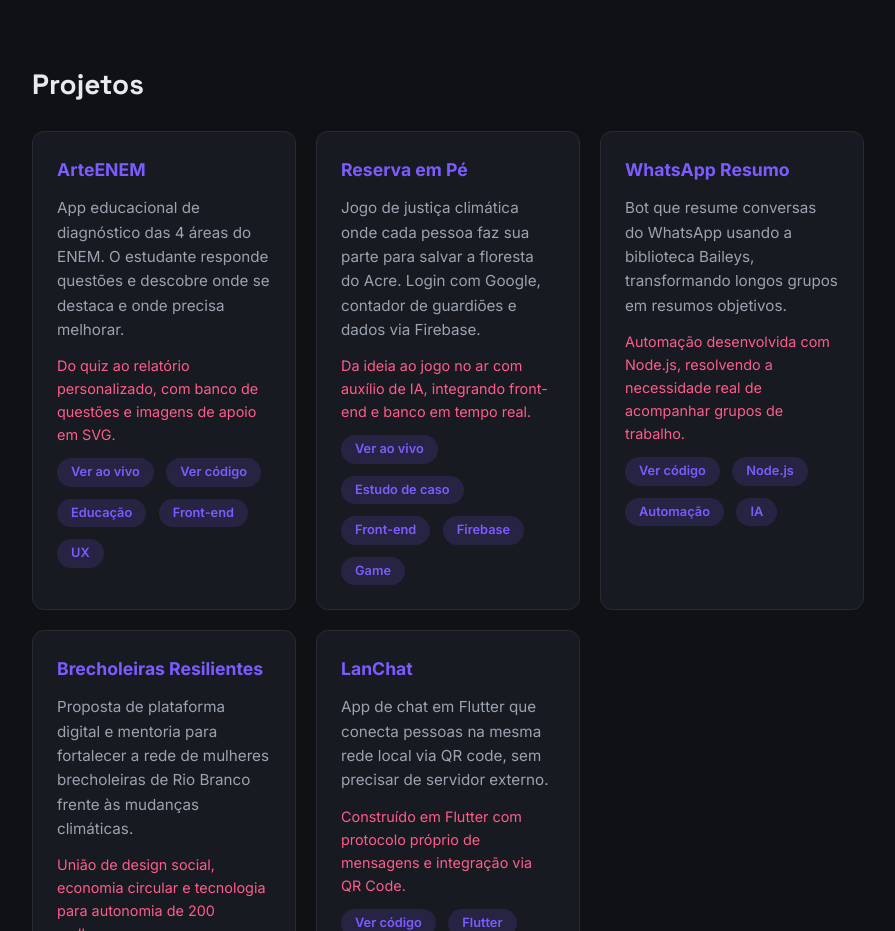
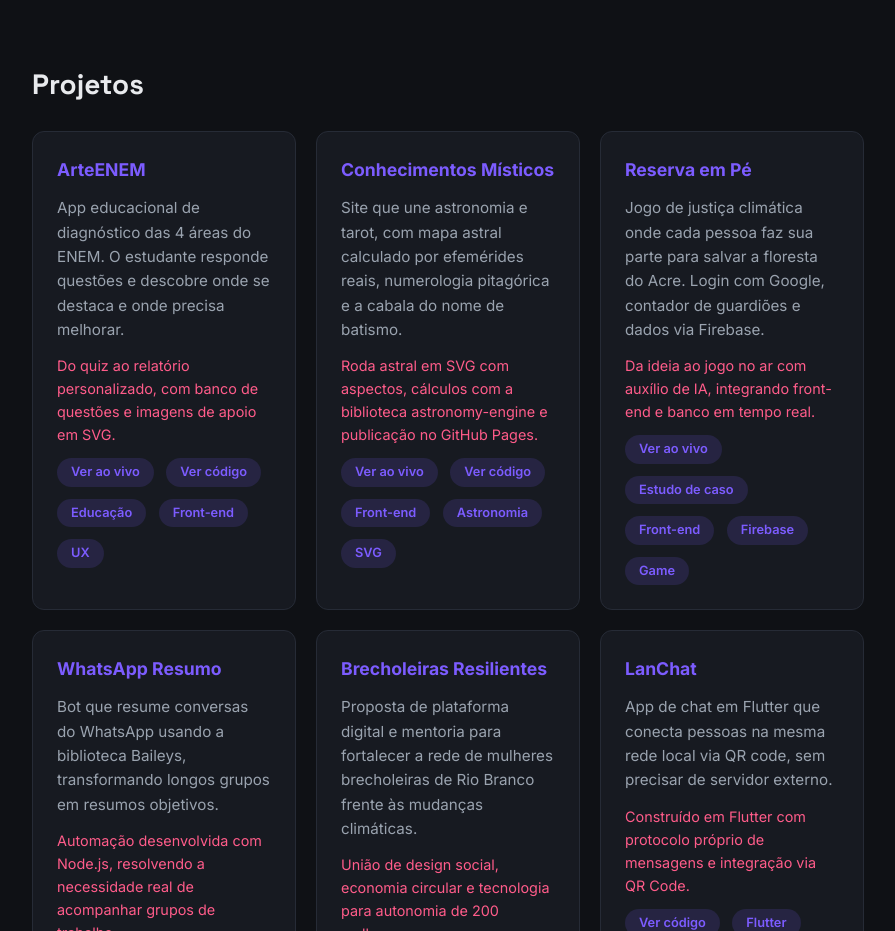
Before and after one commit to jailanne-maria/jm, a plain HTML site: page index.html in a window 1280 px wide. Shown: the part 1586-2517 px from the top of the page, without its empty margins (192-1087 px from the left). Drawn offline with Linux system fonts and the light colour scheme.

Commit message:
Adiciona projeto Conhecimentos Misticos ao portfolio

```diff
--- a/index.html
+++ b/index.html
@@ -101,6 +101,16 @@
           <span class="tag">UX</span>
         </div>
         <div class="card project">
+          <h3>Conhecimentos Místicos</h3>
+          <p class="project-desc">Site que une astronomia e tarot, com mapa astral calculado por efemérides reais, numerologia pitagórica e a cabala do nome de batismo.</p>
+          <p class="project-process">Roda astral em SVG com aspectos, cálculos com a biblioteca astronomy-engine e publicação no GitHub Pages.</p>
+          <a class="tag tag-link" href="https://jailanne-maria.github.io/conhecimentos-misticos/" target="_blank" rel="noopener">Ver ao vivo</a>
+          <a class="tag tag-link" href="https://github.com/jailanne-maria/conhecimentos-misticos" target="_blank" rel="noopener">Ver código</a>
+          <span class="tag">Front-end</span>
+          <span class="tag">Astronomia</span>
+          <span class="tag">SVG</span>
+        </div>
+        <div class="card project">
           <h3>Reserva em Pé</h3>
           <p class="project-desc">Jogo de justiça climática onde cada pessoa faz sua parte para salvar a floresta do Acre. Login com Google, contador de guardiões e dados via Firebase.</p>
           <p class="project-process">Da ideia ao jogo no ar com auxílio de IA, integrando front-end e banco em tempo real.</p>
```
